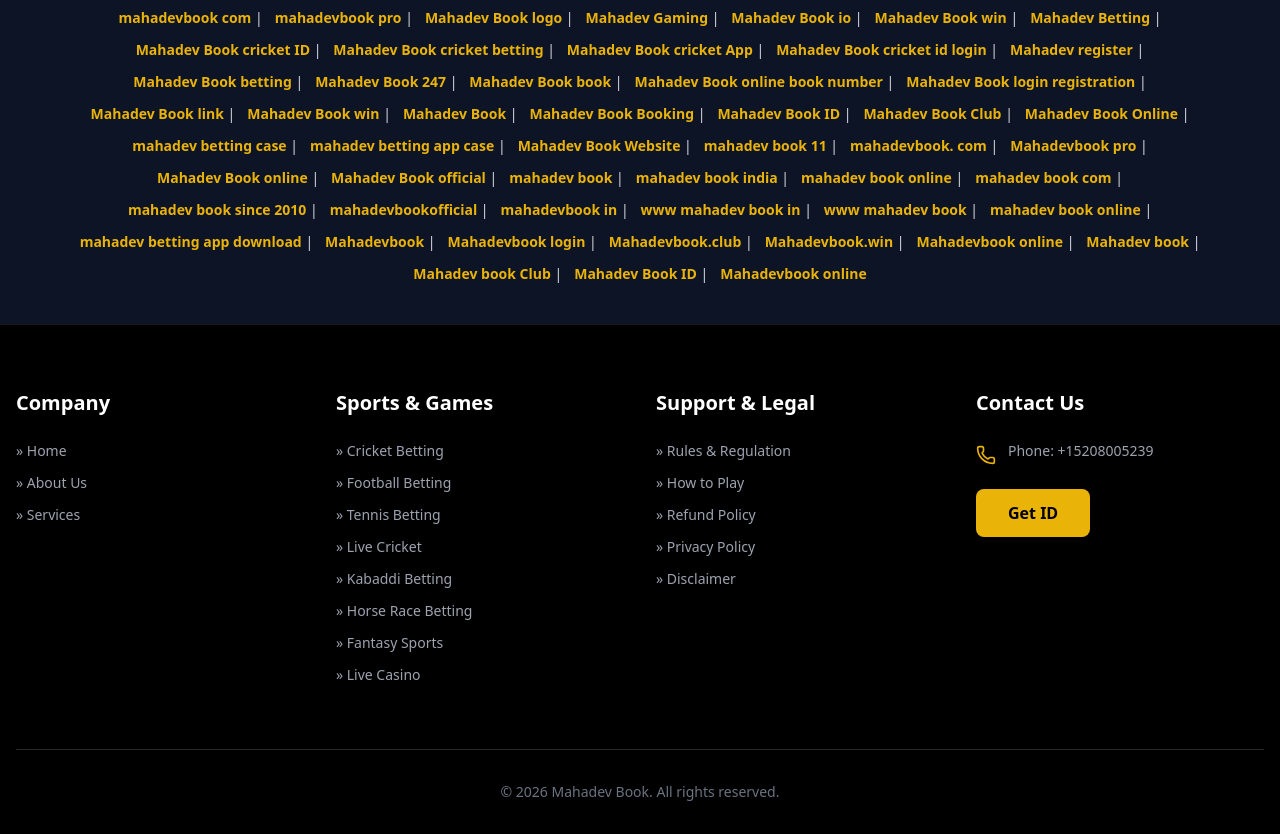
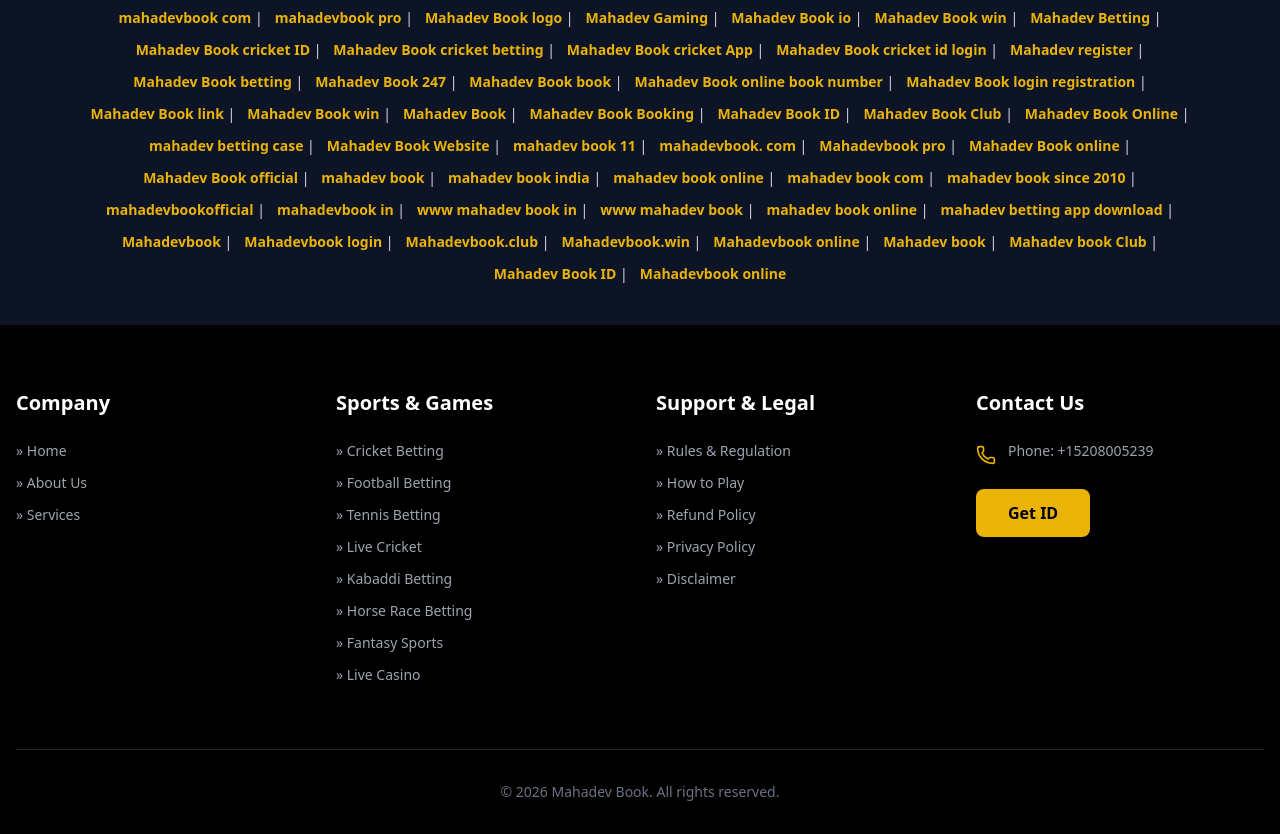
Before and after one commit to games-website/six-websites, a React (Vite) app: page /rules in a window 1280 px wide. Shown: the part 6700-7534 px from the top of the page. Built offline with nearby package versions, Linux system fonts and the light colour scheme.

Commit message:
Update SEOkeywords.jsx

```diff
--- a/src/components/SEOkeywords.jsx
+++ b/src/components/SEOkeywords.jsx
@@ -11,7 +11,7 @@
         "Mahadev register", "Mahadev Book betting", "Mahadev Book 247", "Mahadev Book book",
         "Mahadev Book online book number", "Mahadev Book login registration",
         "Mahadev Book link", "Mahadev Book win", "Mahadev Book", "Mahadev Book Booking",
-        "Mahadev Book ID", "Mahadev Book Club", "Mahadev Book Online","mahadev betting case","mahadev betting app case",
+        "Mahadev Book ID", "Mahadev Book Club", "Mahadev Book Online","mahadev betting case",
         "Mahadev Book Website", "mahadev book 11", "mahadevbook. com", "Mahadevbook pro",
         "Mahadev Book online", "Mahadev Book official", "mahadev book", "mahadev book india",
         "mahadev book online", "mahadev book com", "mahadev book since 2010",
```
